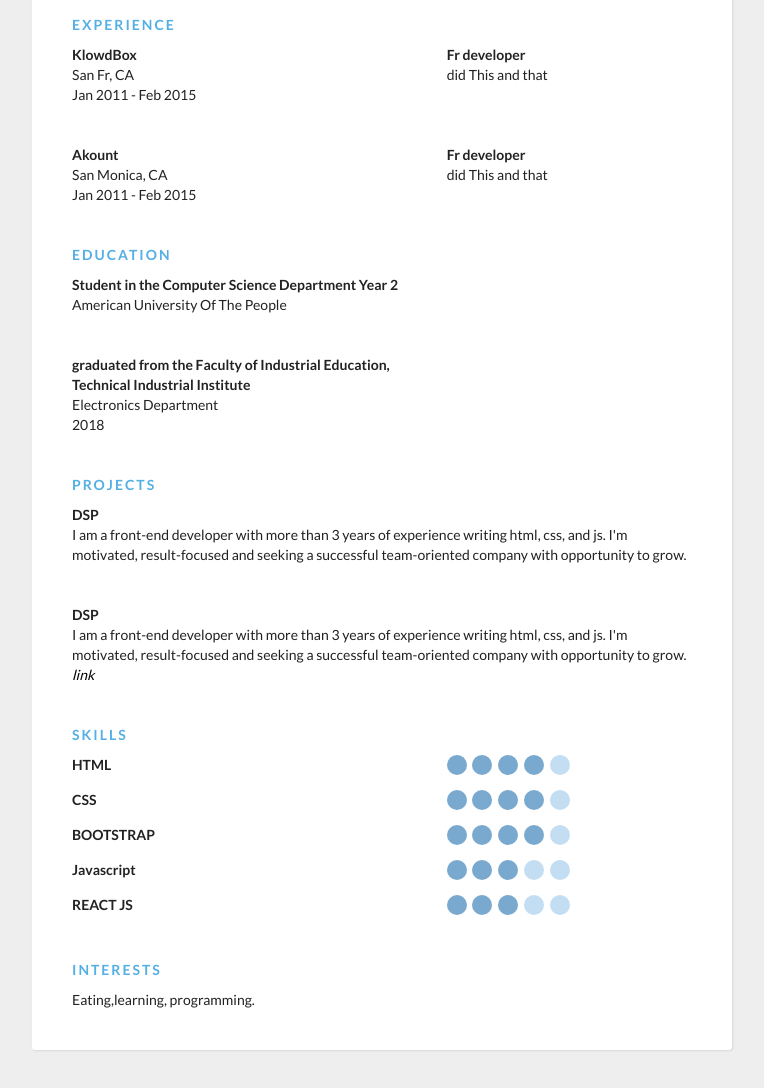
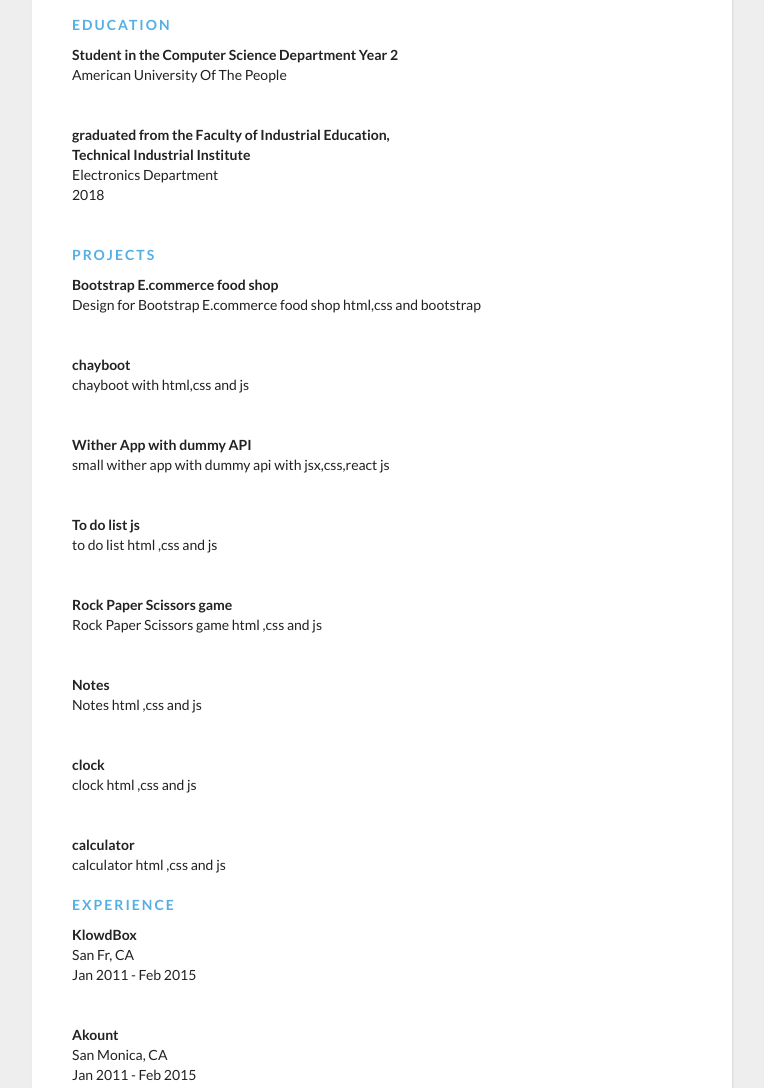
Before and after one commit to Halima-Shaban/prortfolio, a plain HTML site: page resume.html in a window 1280 px wide. Shown: the part 260-1348 px from the top of the page, without its empty margins (258-1022 px from the left). Drawn offline with Linux system fonts and the light colour scheme.

Commit message:
Add files via upload

```diff
--- a/resume.html
+++ b/resume.html
@@ -3,12 +3,15 @@
   <head>
     <meta charset="UTF-8" />
     <meta name="viewport" content="width=device-width, initial-scale=1.0" />
-    <link href='https://fonts.googleapis.com/css?family=Lato:400,300,700' rel='stylesheet' type='text/css'>
-    <link rel="stylesheet" href="resume.css">
+    <link
+      href="https://fonts.googleapis.com/css?family=Lato:400,300,700"
+      rel="stylesheet"
+      type="text/css"
+    />
+    <link rel="stylesheet" href="resume.css" />
     <title>resume</title>
   </head>
   <body>
-
     <div class="container">
       <div class="header">
         <div class="full-name">
@@ -26,11 +29,86 @@
         <div class="about">
           <span class="position">Front-End Developer </span>
           <span class="desc">
-        I am a front-end developer I Can professionally write html, css, js, and React. I'm motivated, result-focused and seeking a successful team-oriented company with opportunity to grow.
+            I am a front-end developer I Can professionally write html, css, js,
+            and React. I'm motivated, result-focused and seeking a successful
+            team-oriented company with opportunity to grow.
           </span>
         </div>
       </div>
       <div class="details">
+        <div class="section">
+          <div class="section__title">Education</div>
+          <div class="section__list">
+            <div class="section__list-item">
+              <div class="left">
+                <div class="name">
+                  Student in the Computer Science Department Year 2
+                </div>
+                <div class="addr">American University Of The People</div>
+              </div>
+              <div class="right">
+                <div class="name"></div>
+                <div class="desc"></div>
+              </div>
+            </div>
+            <div class="section__list-item">
+              <div class="left">
+                <div class="name">
+                  graduated from the Faculty of Industrial Education, Technical
+                  Industrial Institute
+                </div>
+                <div class="addr">Electronics Department</div>
+                <div class="duration">2018</div>
+              </div>
+              <div class="right">
+                <div class="name"></div>
+                <div class="desc"></div>
+              </div>
+            </div>
+          </div>
+        </div>
+        <div class="section">
+          <div class="section__title">Projects</div>
+          <div class="section__list">
+            <div class="section__list-item">
+              <div class="name">Bootstrap E.commerce food shop</div>
+              <div class="text">
+                Design for Bootstrap E.commerce food shop html,css and bootstrap
+              </div>
+            </div>
+
+            <div class="section__list-item">
+              <div class="name">chayboot</div>
+              <div class="text">chayboot with html,css and js</div>
+            </div>
+            <div class="section__list-item">
+              <div class="name">Wither App with dummy API</div>
+              <div class="text">
+                small wither app with dummy api with jsx,css,react js
+              </div>
+            </div>
+            <div class="section__list-item">
+              <div class="name">To do list js</div>
+              <div class="text">to do list html ,css and js</div>
+            </div>
+            <div class="section__list-item">
+              <div class="name">Rock Paper Scissors game</div>
+              <div class="text">Rock Paper Scissors game html ,css and js</div>
+            </div>
+            <div class="section__list-item">
+              <div class="name">Notes</div>
+              <div class="text">Notes html ,css and js</div>
+            </div>
+            <div class="section__list-item">
+              <div class="name">clock</div>
+              <div class="text">clock html ,css and js</div>
+            </div>
+            <div class="section__list-item">
+              <div class="name">calculator</div>
+              <div class="text">calculator html ,css and js</div>
+            </div>
+          </div>
+          <br />
           <div class="section">
             <div class="section__title">Experience</div>
             <div class="section__list">
@@ -41,8 +119,8 @@
                   <div class="duration">Jan 2011 - Feb 2015</div>
                 </div>
                 <div class="right">
-            <div class="name">Fr developer</div>
-            <div class="desc">did This and that</div>
+                  <div class="name"></div>
+                  <div class="desc"></div>
                 </div>
               </div>
               <div class="section__list-item">
@@ -52,67 +130,23 @@
                   <div class="duration">Jan 2011 - Feb 2015</div>
                 </div>
                 <div class="right">
-            <div class="name">Fr developer</div>
-            <div class="desc">did This and that</div>
-          </div>
-        </div>
-
-      </div>
-    </div>
-    <div class="section">
-      <div class="section__title">Education</div>
-      <div class="section__list">
-        <div class="section__list-item">
-          <div class="left">
-            <div class="name">Student in the Computer Science Department Year 2</div>
-            <div class="addr">American University Of The People</div>
-          </div>
-          <div class="right">
                   <div class="name"></div>
                   <div class="desc"></div>
                 </div>
               </div>
-        <div class="section__list-item">
-          <div class="left">
-            <div class="name"> graduated from the Faculty of Industrial Education, Technical Industrial Institute</div>
-            <div class="addr">Electronics Department </div>
-            <div class="duration">2018</div>
-          </div>
-          <div class="right">
-            <div class="name"></div>
-            <div class="desc"></div>
             </div>
           </div>
 
-      </div>
-
-  </div>
-     <div class="section">
-      <div class="section__title">Projects</div>
-       <div class="section__list">
-         <div class="section__list-item">
-           <div class="name">DSP</div>
-           <div class="text">I am a front-end developer with more than 3 years of experience writing html, css, and js. I'm motivated, result-focused and seeking a successful team-oriented company with opportunity to grow.</div>
-         </div>
-
-         <div class="section__list-item">
-                    <div class="name">DSP</div>
-           <div class="text">I am a front-end developer with more than 3 years of experience writing html, css, and js. I'm motivated, result-focused and seeking a successful team-oriented company with opportunity to grow. <a href="/login">link</a>
-           </div>
-         </div>
-       </div>
-    </div>
           <div class="section">
             <div class="section__title">Skills</div>
 
             <div class="skills__item">
-           <div class="left"><div class="name">
-             HTML</div></div>
+              <div class="left"><div class="name">HTML</div></div>
               <div class="right">
-                          <input  id="ck1" type="checkbox" checked/>
+                <input id="ck1" type="checkbox" checked />
 
                 <label for="ck1"></label>
-                          <input id="ck2" type="checkbox" checked/>
+                <input id="ck2" type="checkbox" checked />
 
                 <label for="ck2"></label>
                 <input id="ck3" type="checkbox" checked />
@@ -122,17 +156,15 @@
                 <label for="ck4"></label>
                 <input id="ck5" type="checkbox" />
                 <label for="ck5"></label>
-
               </div>
             </div>
             <div class="skills__item">
-           <div class="left"><div class="name">
-             CSS</div></div>
+              <div class="left"><div class="name">CSS</div></div>
               <div class="right">
-                          <input  id="ck1" type="checkbox" checked/>
+                <input id="ck1" type="checkbox" checked />
 
                 <label for="ck1"></label>
-                          <input id="ck2" type="checkbox" checked/>
+                <input id="ck2" type="checkbox" checked />
 
                 <label for="ck2"></label>
                 <input id="ck3" type="checkbox" checked />
@@ -142,17 +174,15 @@
                 <label for="ck4"></label>
                 <input id="ck5" type="checkbox" />
                 <label for="ck5"></label>
-
               </div>
             </div>
             <div class="skills__item">
-           <div class="left"><div class="name">
-             BOOTSTRAP</div></div>
+              <div class="left"><div class="name">BOOTSTRAP</div></div>
               <div class="right">
-                          <input  id="ck1" type="checkbox" checked/>
+                <input id="ck1" type="checkbox" checked />
 
                 <label for="ck1"></label>
-                          <input id="ck2" type="checkbox" checked/>
+                <input id="ck2" type="checkbox" checked />
 
                 <label for="ck2"></label>
                 <input id="ck3" type="checkbox" checked />
@@ -162,19 +192,16 @@
                 <label for="ck4"></label>
                 <input id="ck5" type="checkbox" />
                 <label for="ck5"></label>
-
               </div>
             </div>
             <div class="skills">
               <div class="skills__item">
-              <div class="left"><div class="name">
-                Javascript
-                </div></div>
+                <div class="left"><div class="name">Javascript</div></div>
                 <div class="right">
-                             <input  id="ck1" type="checkbox" checked/>
+                  <input id="ck1" type="checkbox" checked />
 
                   <label for="ck1"></label>
-                             <input id="ck2" type="checkbox" checked/>
+                  <input id="ck2" type="checkbox" checked />
 
                   <label for="ck2"></label>
                   <input id="ck3" type="checkbox" checked />
@@ -184,43 +211,34 @@
                   <label for="ck4"></label>
                   <input id="ck5" type="checkbox" />
                   <label for="ck5"></label>
-
+                </div>
               </div>
             </div>
 
-          </div>
-
             <div class="skills__item">
-            <div class="left"><div class="name">
-              REACT JS</div></div>
+              <div class="left"><div class="name">REACT JS</div></div>
               <div class="right">
-                           <input  id="ck1" type="checkbox" checked/>
+                <input id="ck1" type="checkbox" checked />
 
                 <label for="ck1"></label>
-                           <input id="ck2" type="checkbox" checked/>
+                <input id="ck2" type="checkbox" checked />
 
                 <label for="ck2"></label>
                 <input id="ck3" type="checkbox" checked />
 
                 <label for="ck3"></label>
-                            <input id="ck4" type="checkbox"  />
+                <input id="ck4" type="checkbox" />
                 <label for="ck4"></label>
                 <input id="ck5" type="checkbox" />
                 <label for="ck5"></label>
-
               </div>
             </div>
-
           </div>
           <div class="section">
-     <div class="section__title">
-       Interests
-       </div>
+            <div class="section__title">Interests</div>
             <div class="section__list">
               <div class="section__list-item">
-                  Eating,learning,
-                   programming.
-
+                Eating,learning, programming.
               </div>
             </div>
           </div>
```
Also changed, not shown: index.html (+15 -31 lines). Lines whose indentation alone changed are shown as unchanged.
